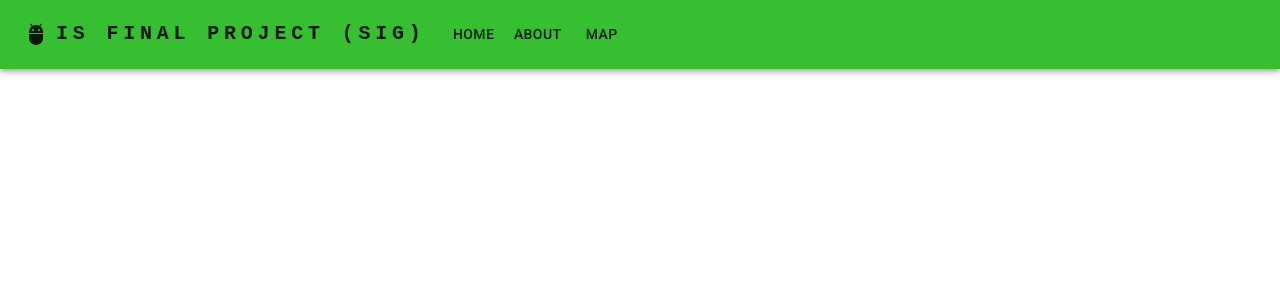
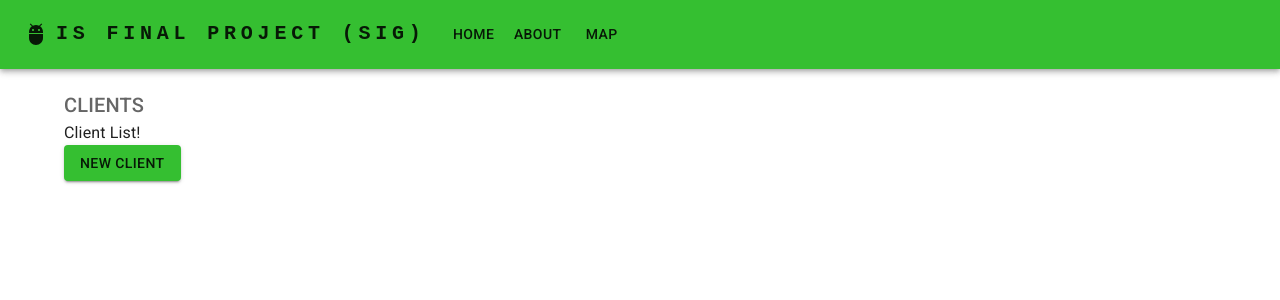
Before and after one commit to HeraldOfCalamity/is-final-project, a React (Vite) app: page /clients in a window 1280 px wide. Shown: the top 300 px of the page. Built offline with nearby package versions, Linux system fonts and the light colour scheme.

Commit message:
feat: Implemented basic client routing (navbar not working)

```diff
--- a/src/App.tsx
+++ b/src/App.tsx
@@ -4,6 +4,10 @@ import Home from "./pages/Home";
 import About from "./pages/About";
 import MapComponent from "./components/MapComponent";
 import { Container } from "@mui/material";
+import ClientList from "./pages/clients/ClientList";
+import NotFoundPage from "./pages/NotFoundPage";
+import ClientLayout from "./pages/clients/ClientLayout";
+import NewClient from "./pages/clients/NewClient";
 
 const App: React.FC = () => {
   return (
@@ -11,9 +15,15 @@ const App: React.FC = () => {
       <Navbar />
       <Container>
         <Routes>
-          <Route path="/" element={<Home />} />
-          <Route path="/about" element={<About />} />
-          <Route path="/map" element={<MapComponent />} />
+          <Route index element={<Home />} />
+          <Route path="about" element={<About />} />
+          <Route path="map" element={<MapComponent />} />
+          <Route path="clients" element={<ClientLayout />}>
+            <Route index element={<ClientList />} />
+            <Route path="new" element={<NewClient />} />
+            {/* <Route path='edit' element={<EditClient />} /> */}
+          </Route>
+          <Route path="*" element={<NotFoundPage />} />
         </Routes>
       </Container>
     </>
--- /dev/null
+++ b/src/components/LocationBreadcrumb.tsx
@@ -0,0 +1,50 @@
+import { Breadcrumbs, Link, Typography } from "@mui/material";
+import { useEffect, useState } from "react";
+
+const LocationBreadCrumb: React.FC = () => {
+  const [location, setLocation] = useState<string[]>([]);
+
+  useEffect(() => {
+    setLocation(getPathArray());
+  }, []);
+
+  const getPathArray = (): string[] => {
+    const pathArray = window.location.pathname.split("/").slice(1);
+    console.log(pathArray);
+    return pathArray;
+  };
+
+  const getBasePath = (): string => {
+    const path = "/" + location[0];
+    return path;
+  };
+
+  const getPathForIndex = (index: number): string => {
+    const basePath = getBasePath();
+    const composedPath = basePath + location.slice(1, index).join("/");
+    return composedPath;
+  };
+
+  return (
+    <>
+      <Breadcrumbs>
+        {location[0] && (
+          <Link href={getBasePath()} underline="hover" color="inherit">
+            <Typography variant="h6">{location[0].toUpperCase()}</Typography>
+          </Link>
+        )}
+        {location.length > 1 &&
+          location.map(
+            (path, i) =>
+              i > 0 && (
+                <Link key={path} underline="hover" href={getPathForIndex(i)}>
+                  {path}
+                </Link>
+              )
+          )}
+      </Breadcrumbs>
+    </>
+  );
+};
+
+export default LocationBreadCrumb;
--- a/src/components/Navbar.tsx
+++ b/src/components/Navbar.tsx
@@ -1,4 +1,3 @@
-import { Link } from "react-router-dom";
 import navbarRoutes from "../config/navbar-paths";
 import { MouseEvent, useState } from "react";
 import {
--- /dev/null
+++ b/src/pages/NotFoundPage.tsx
@@ -0,0 +1,33 @@
+import { Paper, Typography, useTheme } from "@mui/material";
+
+const NotFoundPage: React.FC = () => {
+  const theme = useTheme();
+  return (
+    <>
+      <Paper
+        elevation={5}
+        sx={{
+          p: 10,
+          m: 10,
+          color: "white",
+          backgroundColor: theme.palette.error.main,
+        }}
+      >
+        <Typography
+          variant="h6"
+          sx={{
+            textAlign: "center",
+            mb: 2,
+          }}
+        >
+          Error 404
+        </Typography>
+        <Typography variant="body1">
+          Invalid URL! No page was found on that place :(
+        </Typography>
+      </Paper>
+    </>
+  );
+};
+
+export default NotFoundPage;
--- /dev/null
+++ b/src/pages/clients/ClientLayout.tsx
@@ -0,0 +1,13 @@
+import { Outlet } from "react-router-dom";
+import LocationBreadCrumb from "../../components/LocationBreadcrumb";
+
+const ClientLayout: React.FC = () => {
+  return (
+    <>
+      <LocationBreadCrumb />
+      <Outlet />
+    </>
+  );
+};
+
+export default ClientLayout;
--- /dev/null
+++ b/src/pages/clients/ClientList.tsx
@@ -0,0 +1,16 @@
+import { Button, Typography } from "@mui/material";
+
+// interface ClientListProps {}
+
+const ClientList: React.FC = () => {
+  return (
+    <>
+      <Typography>Client List!</Typography>
+      <Button variant="contained" href="/clients/new">
+        New Client
+      </Button>
+    </>
+  );
+};
+
+export default ClientList;
--- /dev/null
+++ b/src/pages/clients/NewClient.tsx
@@ -0,0 +1,7 @@
+import { Typography } from "@mui/material";
+
+const NewClient: React.FC = () => {
+  return <Typography variant="h6">New Client!</Typography>;
+};
+
+export default NewClient;
```
